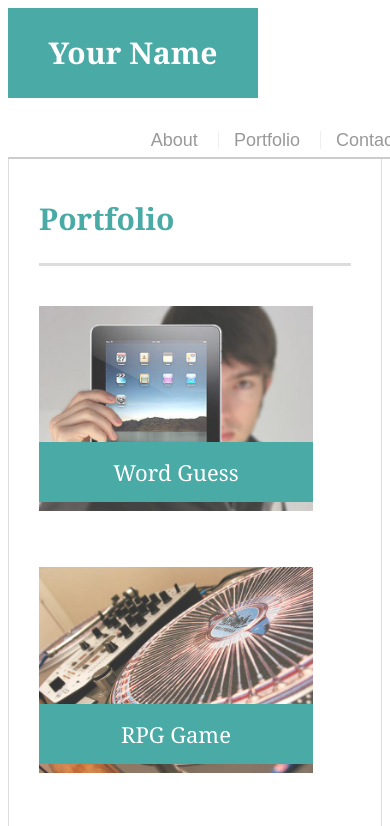
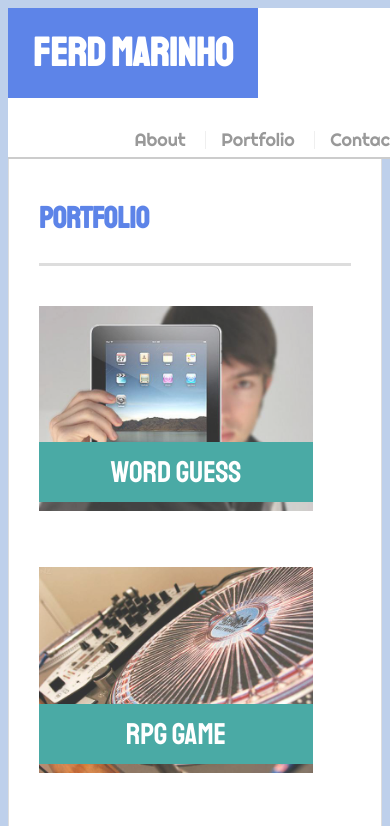
Before and after one commit to Ferdmarinho/Responsive-Portfolio, a plain HTML site: page portfolio.html in a window 390 px wide. Shown: the top 826 px of the page. Drawn offline with Linux system fonts and the light colour scheme.

Commit message:
Portfolio updated, fonts and colors. Work on responsiveness as instructed.

```diff
--- a/assets/css/style.css
+++ b/assets/css/style.css
@@ -1,9 +1,8 @@
 body {
-  font-family: Arial, "Helvetica Neue", Helvetica, sans-serif;
     font-size: 18px;
     line-height: 34px;
     color: #777777;
-  background: url("../images/concrete_seamless.png");
+    background-color:#BED0EB;
   }
 
   * {
@@ -26,6 +25,10 @@ p {
     margin-bottom: 20px;
   }
 
+  p {
+    font-family: 'Open Sans', sans-serif;
+  }
+
   p:last-child {
     margin-bottom: 0;
   }
@@ -33,9 +36,9 @@ p:last-child {
   h1,
   h2,
   h3 {
-  font-family: Georgia, Times, "Times New Roman", serif;
+    font-family: 'Staatliches', cursive;
     font-weight: 700;
-  color: #4aaaa5;
+    color: #5D84E8;
   }
 
   h1 {
@@ -47,7 +50,7 @@ h1 {
 
   h2,
   h3 {
-  font-size: 22px;
+    font-size: 30px;
   }
 
   /* header */
@@ -67,14 +70,14 @@ h3 {
     float: left;
     width: 250px;
     height: 90px;
-  font-family: Georgia, Times, "Times New Roman", serif;
-  font-size: 30px;
+    font-family: 'Staatliches', cursive;
+    font-size: 40px;
     font-weight: 700;
     line-height: 90px;
     color: #ffffff;
     text-align: center;
     text-decoration: none;
-  background: #4aaaa5;
+    background: #5D84E8;
   }
 
   nav {
@@ -90,6 +93,7 @@ nav a {
     color: #999;
     text-decoration: none;
     border-left: 1px solid #efefef;
+    font-family: 'Righteous', cursive;
   }
 
   nav a:first-child {
@@ -106,8 +110,9 @@ footer {
     color: #cccccc;
     text-align: center;
     background: #666666;
-  border-top: 8px solid #4aaaa5;
+    border-top: 8px solid #5D84E8;
     height: 50px;
+    font-family: 'Righteous', cursive;
   }
 
   h3, h2 {
@@ -215,3 +220,16 @@ input[type=submit] {
     background: #4aaaa5;
     border: 0 none;
   }
+
+@media only screen and (max-width: 980px) {
+    }
+
+@media only screen and (max-width: 768px){
+
+  }
+
+@media only screen and (max-width: 640px) {
+  header {
+    position: static;
+}
+    }
--- a/portfolio.html
+++ b/portfolio.html
@@ -3,15 +3,16 @@
 
 <head>
   <meta charset="UTF-8">
-  <title>Portfolio | Your Name</title>
-  <link rel="stylesheet" type="text/css" href="styles.css">
+  <title>Portfolio | Ferd Marinho</title>
+  <link rel="stylesheet" type="text/css" href="assets/css/style.css">
+  <link href="https://fonts.googleapis.com/css?family=Open+Sans|Righteous|Staatliches&display=swap" rel="stylesheet">
 </head>
 
 <body>
 
   <header id="masthead">
     <div class="container">
-      <a href="index.html" id="logo">Your Name</a>
+      <a href="index.html" id="logo">Ferd Marinho</a>
       <nav>
         <a href="index.html">About</a>
         <a href="portfolio.html">Portfolio</a>
@@ -25,7 +26,7 @@
       <h1>Portfolio</h1>
 
       <div class="work">
-        <img src="assets/images/technics-q-c-640-480-1.jpg" alt="Word Guess">
+        <img src="assets/images/technics-q-c-640-480-1.jpg" alt="Poster Norwalk Art Exhibition">
 
         <h3>Word Guess</h3>
       </div>
@@ -56,7 +57,7 @@
 
   <footer>
     <div class="container">
-      Copyright &copy;
+      Ferd Marinho &copy; This webpage is for academic purposes.
     </div>
   </footer>
 </body>
--- a/styles.css
+++ /dev/null
@@ -1,230 +0,0 @@
-body {
-    font-family: Arial, "Helvetica Neue", Helvetica, sans-serif;
-    font-size: 18px;
-    line-height: 34px;
-    color: #777777;
-    background: url("../images/concrete_seamless.png");
-  }
-
-  * {
-    box-sizing: border-box;
-  }
-
-  /* general */
-
-  .container {
-    width: 100%;
-    max-width: 960px;
-    margin: 0 auto;
-    clear: both;
-  }
-
-  h1,
-  h2,
-  h3,
-  p {
-    margin-bottom: 20px;
-  }
-
-  p:last-child {
-    margin-bottom: 0;
-  }
-
-  h1,
-  h2,
-  h3 {
-    font-family: Georgia, Times, "Times New Roman", serif;
-    font-weight: 700;
-    color: #4aaaa5;
-  }
-
-  h1 {
-    padding-bottom: 20px;
-    font-size: 30px;
-    line-height: 49px;
-    border-bottom: 3px solid #dddddd;
-  }
-
-  h2,
-  h3 {
-    font-size: 22px;
-  }
-
-  /* header */
-
-  #masthead {
-    position: fixed;
-    z-index: 99;
-    width: 100%;
-    margin: 0 0 30px;
-    overflow: auto;
-    color: #ffffff;
-    background: #ffffff;
-    border-bottom: 2px solid #cccccc;
-  }
-
-  #logo {
-    float: left;
-    width: 250px;
-    height: 90px;
-    font-family: Georgia, Times, "Times New Roman", serif;
-    font-size: 30px;
-    font-weight: 700;
-    line-height: 90px;
-    color: #ffffff;
-    text-align: center;
-    text-decoration: none;
-    background: #4aaaa5;
-  }
-
-  nav {
-    float: right;
-    margin-top: 25px;
-  }
-
-  nav a {
-    display: inline-block;
-    padding-left: 15px;
-    margin-left: 15px;
-    line-height: 18px;
-    color: #999;
-    text-decoration: none;
-    border-left: 1px solid #efefef;
-  }
-
-  nav a:first-child {
-    border-left: 0 none;
-  }
-
-  /* footer */
-
-  footer {
-    padding: 30px 0;
-    clear: both;
-    font-size: 12px;
-    color: #ffffff;
-    color: #cccccc;
-    text-align: center;
-    background: #666666;
-    border-top: 8px solid #4aaaa5;
-    height: 50px;
-  }
-
-  h3, h2 {
-    padding-bottom: 20px;
-    margin-bottom: 15px;
-    line-height: 22px;
-    border-bottom: 2px solid #eeeeee;
-  }
-
-  /* main */
-
-  #main-container {
-    padding-top: 130px;
-    min-height: calc(100vh - 70px);
-  }
-
-  .main-section {
-    float: left;
-    width: 100%;
-    max-width: 960px;
-    padding: 30px;
-    margin: 0 0 40px;
-    background: #ffffff;
-    border: 1px solid #dddddd;
-  }
-
-  /* portfolio page */
-
-  .work {
-    position: relative;
-    float: left;
-    width: 274px;
-    margin: 20px 0 25px;
-    overflow: auto;
-  }
-
-  .work:nth-child(even) {
-    margin-right: 40px;
-  }
-
-  .work img {
-    width: 100%;
-    border: 0 none;
-    opacity: 0.8;
-  }
-
-  .work h3 {
-    position: absolute;
-    bottom: 20px;
-    width: 100%;
-    padding: 15px;
-    margin-bottom: 0;
-    font-weight: 300;
-    line-height: 30px;
-    color: #ffffff;
-    text-align: center;
-    background: #4aaaa5;
-    border-bottom: 0;
-  }
-
-  .auth-image {
-    float: left;
-    width: 200px;
-    height: auto;
-    margin-top: 10px;
-    margin-right: 25px;
-  }
-
-  /* contact page */
-
-  #contact-form ul {
-    margin-bottom: 20px;
-  }
-
-  #contact-form li {
-    margin-bottom: 10px;
-  }
-
-  label,
-  input[type=text],
-  input[type=email],
-  textarea {
-    display: block;
-    width: 100%;
-  }
-
-  input[type=text],
-  input[type=email],
-  textarea {
-    height: 35px;
-    padding: 0 10px;
-    font-size: 14px;
-    border: 1px solid #dddddd;
-  }
-
-  textarea {
-    height: 200px;
-  }
-
-  input[type=submit] {
-    padding: 10px 30px;
-    font-size: 18px;
-    color: #ffffff;
-    cursor: pointer;
-    background: #4aaaa5;
-    border: 0 none;
-  }
-
-@media only screen and (max-width: 980px) {
-    }
-
-@media only screen and (max-width: 768px){
-
-  }
-
-@media only screen and (max-width: 640px) {
-  header {
-    position: static;
-}
-    }
```
Also changed, not shown: contact.html (+5 -4 lines), index.html (+13 -8 lines), assets/images/Mockuop_Menu.jpg (added), assets/images/poster_academic.jpg (added), assets/images/poster_art_exhibit.jpg (added), assets/images/poster_uconn.jpg (added), assets/images/poster_uconn_2.jpg (added). Lines whose indentation alone changed are shown as unchanged.
